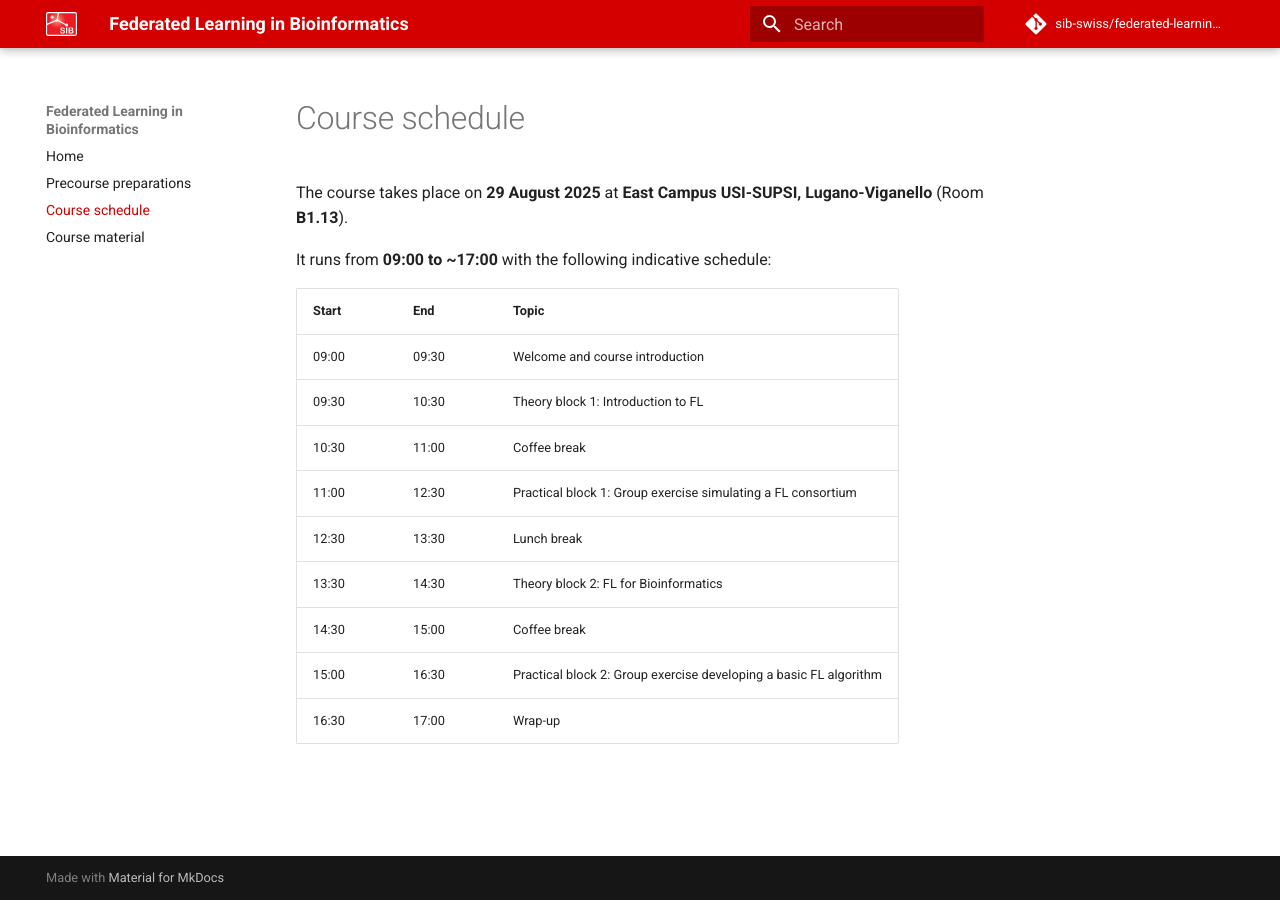
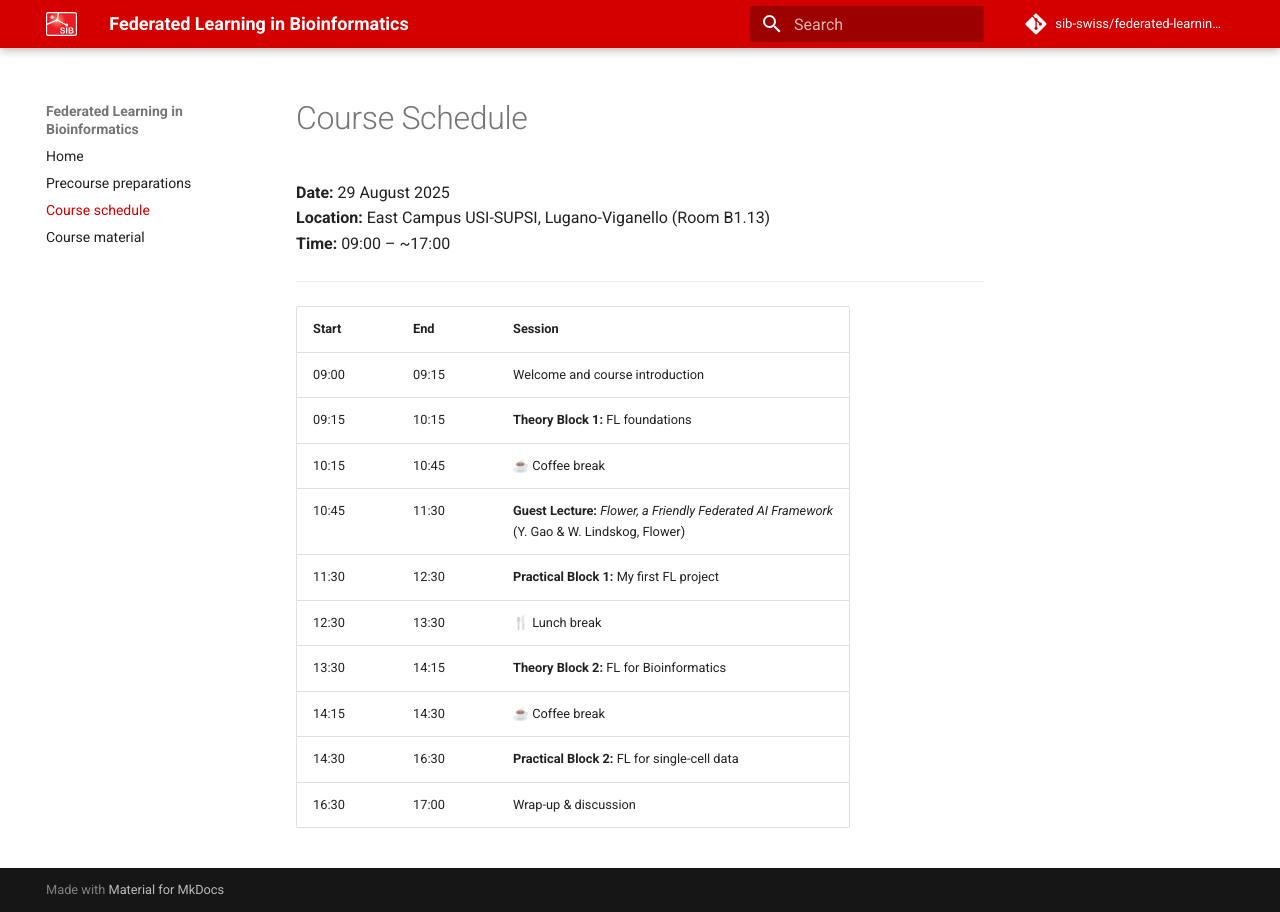
Before and after one commit to sib-swiss/federated-learning-training, an MkDocs documentation site: the page built from docs/course_schedule.md, in a window 1280 px wide. Built offline with MkDocs 1.6.1 and Material for MkDocs 9.7.7, drawn with Linux system fonts in a browser that asks for light colours; comment, search, counter and statistics services are not loaded.

Commit message:
fixed schedule

```diff
--- a/docs/course_schedule.md
+++ b/docs/course_schedule.md
@@ -1,15 +1,20 @@
-The course takes place on **29 August 2025** at **East Campus USI-SUPSI, Lugano-Viganello** (Room **B1.13**).
+# Course Schedule
 
-It runs from **09:00 to ~17:00** with the following indicative schedule:
+**Date:** 29 August 2025
+**Location:** East Campus USI-SUPSI, Lugano-Viganello (Room B1.13)
+**Time:** 09:00 – ~17:00
 
-| Start  | End    | Topic                                                                 |
-|--------|--------|-----------------------------------------------------------------------|
-| 09:00  | 09:30  | Welcome and course introduction                                       |
-| 09:30  | 10:30  | Theory block 1: Introduction to FL              |
-| 10:30  | 11:00  | Coffee break                                                          |
-| 11:00  | 12:30  | Practical block 1: Group exercise simulating a FL consortium  |
-| 12:30  | 13:30  | Lunch break                                                                |
-| 13:30  | 14:30  | Theory block 2: FL for Bioinformatics                                 |
-| 14:30  | 15:00  | Coffee break                                                          |
-| 15:00  | 16:30  | Practical block 2: Group exercise developing a basic FL algorithm                                                          |
-| 16:30  | 17:00  | Wrap-up
+---
+
+| **Start** | **End** | **Session**                                                                 |
+|-----------|---------|------------------------------------------------------------------------------|
+| 09:00     | 09:15   | Welcome and course introduction                                             |
+| 09:15     | 10:15   | **Theory Block 1:** FL foundations                                          |
+| 10:15     | 10:45   | ☕ Coffee break                                                             |
+| 10:45     | 11:30   | **Guest Lecture:** *Flower, a Friendly Federated AI Framework* <br> (Y. Gao & W. Lindskog, Flower) |
+| 11:30     | 12:30   | **Practical Block 1:** My first FL project                                  |
+| 12:30     | 13:30   | 🍴 Lunch break                                                             |
+| 13:30     | 14:15   | **Theory Block 2:** FL for Bioinformatics                                   |
+| 14:15     | 14:30   | ☕ Coffee break                                                             |
+| 14:30     | 16:30   | **Practical Block 2:** FL for single-cell data                              |
+| 16:30     | 17:00   | Wrap-up & discussion                                                        |
```
